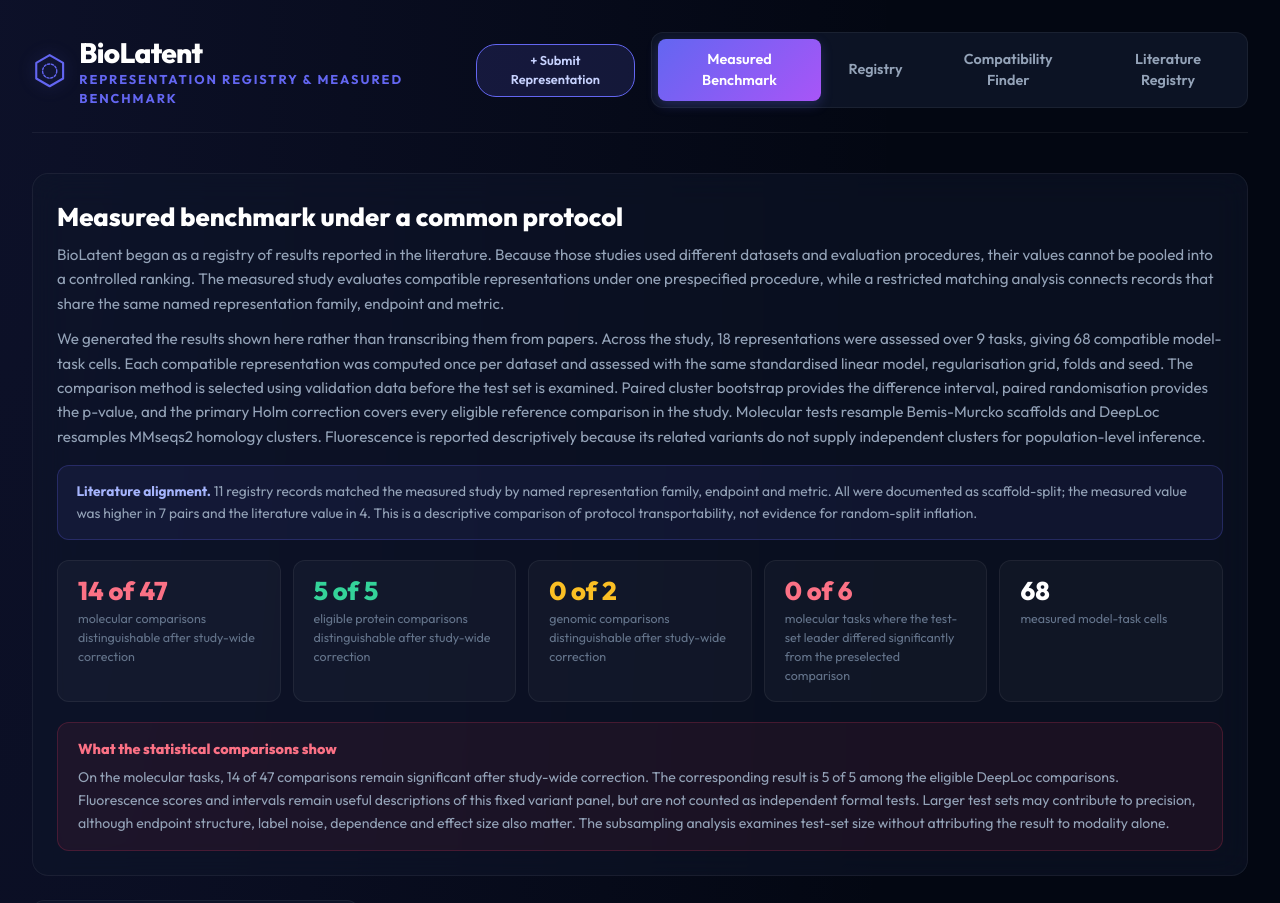
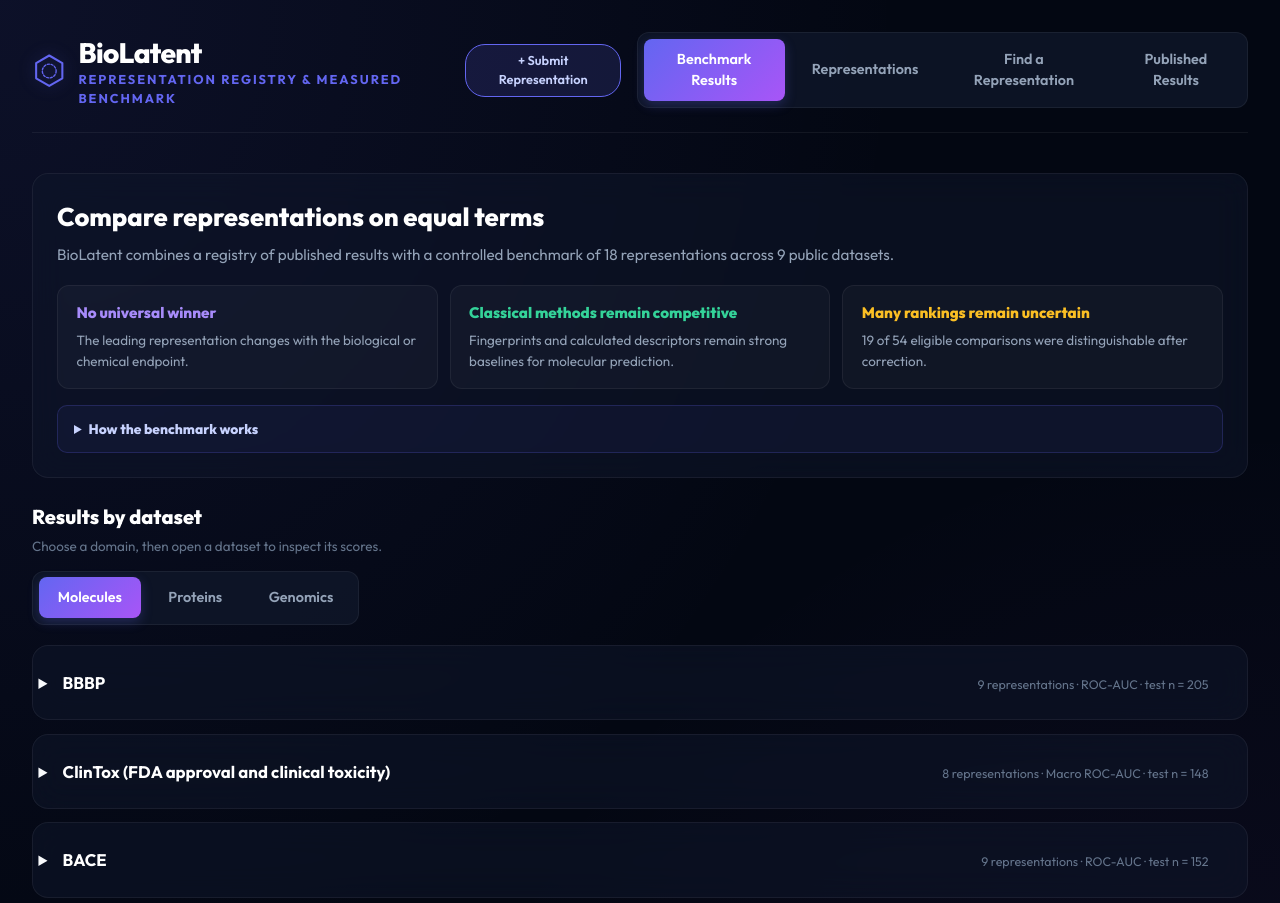
Before and after one commit to yboulaamane/biolatent, a Next.js app: page / in a window 1280 px wide. Shown: the top 903 px of the page. Built offline with nearby package versions, Linux system fonts and the light colour scheme.

Commit message:
Simplify benchmark results page

```diff
--- a/src/app/components/StudyTab.tsx
+++ b/src/app/components/StudyTab.tsx
@@ -80,7 +80,24 @@
   );
 }
 
+function Finding({ title, text, tone }: { title: string; text: string; tone: string }) {
+  return (
+    <div style={{
+      background: 'rgba(255,255,255,0.03)', border: '1px solid var(--border-card)',
+      borderRadius: '12px', padding: '1rem 1.15rem', flex: '1 1 240px',
+    }}>
+      <div style={{ color: tone, fontSize: '0.95rem', fontWeight: 800, marginBottom: '0.35rem' }}>
+        {title}
+      </div>
+      <div style={{ color: 'var(--text-secondary)', fontSize: '0.84rem', lineHeight: 1.55 }}>
+        {text}
+      </div>
+    </div>
+  );
+}
+
 function TaskCard({ task }: { task: string }) {
+  const [showAdvanced, setShowAdvanced] = useState(false);
   const meta = RESULTS[task];
   const paired = PAIRED[task];
   const rows = taskRows(task);
@@ -101,21 +118,49 @@
   }
 
   return (
-    <div className="glass-card" style={{ marginBottom: '1.25rem' }}>
+    <details className="glass-card" style={{ marginBottom: '0.85rem' }}>
+      <summary style={{ cursor: 'pointer', listStylePosition: 'outside' }}>
+        <span style={{
+          display: 'inline-flex', justifyContent: 'space-between', alignItems: 'baseline',
+          flexWrap: 'wrap', gap: '0.5rem', width: 'calc(100% - 1.25rem)', marginLeft: '0.35rem',
+        }}>
+          <strong style={{ fontSize: '1.05rem', color: '#fff' }}>
+            {meta.dataset_label ?? task}
+          </strong>
+          <span style={{ color: 'var(--text-muted)', fontSize: '0.78rem' }}>
+            {rows.length} representations · {metric} · test n = {meta.n_test.toLocaleString()}
+          </span>
+        </span>
+      </summary>
+
       <div style={{
         display: 'flex', justifyContent: 'space-between',
-        alignItems: 'baseline', flexWrap: 'wrap', gap: '0.5rem',
+        alignItems: 'center', flexWrap: 'wrap', gap: '0.75rem', marginTop: '1rem',
       }}>
-        <h3 style={{ fontSize: '1.15rem', fontWeight: 800, color: '#fff' }}>
-          {meta.dataset_label ?? task}
-        </h3>
         <div style={{ color: 'var(--text-muted)', fontSize: '0.78rem' }}>
-          {metric} · test n = {meta.n_test.toLocaleString()} · {meta.split_source}
+          {meta.split_source}
           {meta.dataset_source ? ` · ${meta.dataset_source}` : ''}
         </div>
+        <button
+          type="button"
+          onClick={() => setShowAdvanced((value) => !value)}
+          style={{
+            border: '1px solid rgba(99,102,241,0.45)', background: 'rgba(99,102,241,0.08)',
+            color: '#c7d2fe', borderRadius: '8px', padding: '0.4rem 0.7rem',
+            fontSize: '0.75rem', fontWeight: 700, cursor: 'pointer',
+          }}
+        >
+          {showAdvanced ? 'Hide advanced columns' : 'Show advanced columns'}
+        </button>
       </div>
 
-      <div style={{ color: 'var(--text-secondary)', fontSize: '0.8rem', marginTop: '0.4rem' }}>
+      <details style={{ marginTop: '0.7rem' }}>
+        <summary style={{
+          color: 'var(--text-secondary)', cursor: 'pointer', fontSize: '0.8rem', fontWeight: 700,
+        }}>
+          Dataset and statistical details
+        </summary>
+        <div style={{ color: 'var(--text-secondary)', fontSize: '0.8rem', marginTop: '0.45rem', lineHeight: 1.55 }}>
           {meta.dataset_variant && (
             <>Variant: <strong style={{ color: '#fff' }}>{meta.dataset_variant}</strong>. </>
           )}
@@ -135,17 +180,18 @@
               {exposureBits.join(', ')}</strong>.</>
           )}
         </div>
+      </details>
 
       <div style={{ overflowX: 'auto' }}>
         <table className="benchmark-table">
           <thead>
             <tr>
               <th>Representation</th>
-              <th style={{ textAlign: 'right' }}>Dim</th>
-              <th style={{ textAlign: 'right' }}>Linear probe</th>
+              {showAdvanced && <th style={{ textAlign: 'right' }}>Dim</th>}
+              <th style={{ textAlign: 'right' }}>Score</th>
               <th>95% interval</th>
-              <th>vs validation reference</th>
-              <th style={{ textAlign: 'right' }}>MLP gap</th>
+              {showAdvanced && <th>vs validation reference</th>}
+              {showAdvanced && <th style={{ textAlign: 'right' }}>MLP gap</th>}
             </tr>
           </thead>
           <tbody>
@@ -161,9 +207,11 @@
                     }}>no pretraining</span>
                   )}
                 </td>
+                {showAdvanced && (
                   <td style={{ textAlign: 'right', fontVariantNumeric: 'tabular-nums' }}>
                     {r.dim.toLocaleString()}
                   </td>
+                )}
                 <td style={{
                   textAlign: 'right', color: '#fff', fontWeight: 700,
                   fontVariantNumeric: 'tabular-nums',
@@ -175,6 +223,7 @@
                     ? `[${formatScore(r.ciLow)}, ${formatScore(r.ciHigh)}]`
                     : '—'}
                 </td>
+                {showAdvanced && (
                   <td>
                     <VerdictBadge verdict={r.verdict} />
                     {(r.verdict === 'worse' || r.verdict === 'better') && r.pHolm !== undefined && (
@@ -186,18 +235,21 @@
                       </span>
                     )}
                   </td>
+                )}
+                {showAdvanced && (
                   <td style={{
                     textAlign: 'right', fontVariantNumeric: 'tabular-nums',
                     color: (r.gap ?? 0) < 0 ? '#94a3b8' : '#34d399',
                   }}>
                     {r.gap !== undefined ? (r.gap > 0 ? '+' : '') + r.gap.toFixed(4) : '—'}
                   </td>
+                )}
               </tr>
             ))}
           </tbody>
         </table>
       </div>
-    </div>
+    </details>
   );
 }
 
@@ -494,82 +546,85 @@
   const prot = separationSummary('protein');
   const genomic = separationSummary('genomics');
   const tasks = tasksByModality(modality);
+  const resolved = mol.reliable + prot.reliable + genomic.reliable;
+  const eligible = mol.total + prot.total + genomic.total;
 
   return (
     <div>
       <div className="glass-card" style={{ marginBottom: '1.5rem' }}>
         <h2 style={{ fontSize: '1.6rem', fontWeight: 800, color: '#fff', marginBottom: '0.4rem' }}>
-          Measured benchmark under a common protocol
+          Compare representations on equal terms
         </h2>
         <p style={{ color: 'var(--text-secondary)', fontSize: '0.95rem', lineHeight: 1.6 }}>
-          BioLatent began as a registry of results reported in the literature. Because those
-          studies used different datasets and evaluation procedures, their values cannot be
-          pooled into a controlled ranking. The measured study evaluates compatible representations
-          under one prespecified procedure, while a restricted matching analysis connects records
-          that share the same named representation family, endpoint and metric.
-        </p>
-        <p style={{ color: 'var(--text-secondary)', fontSize: '0.95rem', lineHeight: 1.6, marginTop: '0.7rem' }}>
-          We generated the results shown here rather than transcribing them from papers. Across the
-          study, {totalModels()} representations were assessed over {Object.keys(RESULTS).length}{' '}
-          tasks, giving {totalCells()} compatible model-task cells. Each compatible representation
-          was computed once per dataset and assessed with the same standardised linear model,
-          regularisation grid, folds and seed. The comparison method is selected using validation
-          data before the test set is examined. Paired cluster bootstrap provides the difference
-          interval, paired randomisation provides the p-value, and the primary Holm correction
-          covers every eligible reference comparison in the study. Molecular tests resample
-          Bemis-Murcko scaffolds and DeepLoc resamples MMseqs2 homology clusters. Fluorescence is
-          reported descriptively because its related variants do not supply independent clusters
-          for population-level inference.
+          BioLatent combines a registry of published results with a controlled benchmark of{' '}
+          {totalModels()} representations across {Object.keys(RESULTS).length} public datasets.
         </p>
 
-        <div style={{
-          marginTop: '1rem', padding: '0.9rem 1.15rem',
-          background: 'rgba(99, 102, 241, 0.08)',
-          border: '1px solid rgba(99, 102, 241, 0.25)', borderRadius: '12px',
-          color: 'var(--text-secondary)', fontSize: '0.86rem', lineHeight: 1.6,
-        }}>
-          <strong style={{ color: '#a5b4fc' }}>Literature alignment.</strong>{' '}
-          {literatureComparison.matched_summary.pairs} registry records matched the measured study
-          by named representation family, endpoint and metric. All were documented as scaffold-split; the measured
-          value was higher in {literatureComparison.matched_summary.measured_higher} pairs and the
-          literature value in {literatureComparison.matched_summary.literature_higher}. This is a
-          descriptive comparison of protocol transportability, not evidence for random-split inflation.
+        <div style={{ display: 'flex', gap: '0.75rem', flexWrap: 'wrap', marginTop: '1.1rem' }}>
+          <Finding
+            title="No universal winner"
+            text="The leading representation changes with the biological or chemical endpoint."
+            tone="#a78bfa"
+          />
+          <Finding
+            title="Classical methods remain competitive"
+            text="Fingerprints and calculated descriptors remain strong baselines for molecular prediction."
+            tone="#34d399"
+          />
+          <Finding
+            title="Many rankings remain uncertain"
+            text={`${resolved} of ${eligible} eligible comparisons were distinguishable after correction.`}
+            tone="#fbbf24"
+          />
         </div>
 
-        <div style={{ display: 'flex', gap: '0.75rem', flexWrap: 'wrap', marginTop: '1.25rem' }}>
-          <Stat value={`${mol.reliable} of ${mol.total}`}
-                label="molecular comparisons distinguishable after study-wide correction"
-                tone="#fb7185" />
-          <Stat value={`${prot.reliable} of ${prot.total}`}
-                label="eligible protein comparisons distinguishable after study-wide correction"
-                tone="#34d399" />
-          <Stat value={`${genomic.reliable} of ${genomic.total}`}
-                label="genomic comparisons distinguishable after study-wide correction"
-                tone="#fbbf24" />
-          <Stat value={`${mol.referencesDifferFromTestBest} of ${mol.tasks}`}
-                label="molecular tasks where the test-set leader differed significantly from the preselected comparison"
-                tone="#fb7185" />
-          <Stat value={`${totalCells()}`} label="measured model-task cells" />
+        <details style={{
+          marginTop: '1rem', padding: '0.8rem 1rem',
+          background: 'rgba(99, 102, 241, 0.06)',
+          border: '1px solid rgba(99, 102, 241, 0.22)', borderRadius: '10px',
+        }}>
+          <summary style={{ color: '#c7d2fe', cursor: 'pointer', fontWeight: 800, fontSize: '0.86rem' }}>
+            How the benchmark works
+          </summary>
+          <div style={{ color: 'var(--text-secondary)', fontSize: '0.84rem', lineHeight: 1.6, marginTop: '0.7rem' }}>
+            <p>
+              The measured results were generated under one prespecified procedure rather than
+              transcribed from papers. Each compatible representation was calculated once and
+              evaluated with the same standardised linear model, regularisation search, folds and seed.
+              The comparison method was chosen using validation data before the test set was examined.
+            </p>
+            <p style={{ marginTop: '0.6rem' }}>
+              Difference intervals use paired cluster bootstrap, p-values use paired randomisation,
+              and eligible comparisons are adjusted together using Holm correction. Molecular tests
+              resample Bemis–Murcko scaffolds and DeepLoc resamples MMseqs2 homology clusters.
+              Fluorescence is descriptive because its test variants do not form independent clusters
+              at the prespecified threshold.
+            </p>
+            <p style={{ marginTop: '0.6rem' }}>
+              <strong style={{ color: '#fff' }}>Literature comparison.</strong>{' '}
+              {literatureComparison.matched_summary.pairs} registry records matched by representation
+              family, endpoint and metric. All used documented scaffold splits. The measured value was
+              higher in {literatureComparison.matched_summary.measured_higher} pairs and the literature
+              value in {literatureComparison.matched_summary.literature_higher}. This describes how
+              results transfer across protocols; it does not test random-split inflation.
+            </p>
+            <div style={{ display: 'flex', gap: '0.6rem', flexWrap: 'wrap', marginTop: '0.85rem' }}>
+              <Stat value={`${mol.reliable}/${mol.total}`} label="molecular comparisons resolved" tone="#fb7185" />
+              <Stat value={`${prot.reliable}/${prot.total}`} label="eligible protein comparisons resolved" tone="#34d399" />
+              <Stat value={`${genomic.reliable}/${genomic.total}`} label="genomic comparisons resolved" tone="#fbbf24" />
+              <Stat value={`${totalCells()}`} label="measured model–dataset evaluations" />
+            </div>
+          </div>
+        </details>
       </div>
 
-        <div style={{
-          marginTop: '1.25rem', padding: '1rem 1.25rem',
-          background: 'rgba(244, 63, 94, 0.07)',
-          border: '1px solid rgba(244, 63, 94, 0.2)', borderRadius: '12px',
-        }}>
-          <div style={{ color: '#fb7185', fontWeight: 800, fontSize: '0.9rem', marginBottom: '0.35rem' }}>
-            What the statistical comparisons show
-          </div>
-          <div style={{ color: 'var(--text-secondary)', fontSize: '0.88rem', lineHeight: 1.6 }}>
-            On the molecular tasks, {mol.reliable} of {mol.total} comparisons remain significant
-            after study-wide correction. The corresponding result is {prot.reliable} of{' '}
-            {prot.total} among the eligible DeepLoc comparisons. Fluorescence scores and
-            intervals remain useful descriptions of this fixed variant panel, but are not counted
-            as independent formal tests. Larger test sets may contribute to precision, although
-            endpoint structure, label noise, dependence and effect size also matter. The
-            subsampling analysis examines test-set size without attributing the result to modality alone.
-          </div>
-        </div>
+      <div style={{ marginBottom: '0.9rem' }}>
+        <h2 style={{ color: '#fff', fontSize: '1.25rem', fontWeight: 800, marginBottom: '0.25rem' }}>
+          Results by dataset
+        </h2>
+        <p style={{ color: 'var(--text-muted)', fontSize: '0.84rem' }}>
+          Choose a domain, then open a dataset to inspect its scores.
+        </p>
       </div>
 
       <div className="tabs-nav" style={{ marginBottom: '1.25rem' }}>
@@ -584,12 +639,16 @@
 
       {tasks.map((t) => <TaskCard key={t} task={t} />)}
 
+      <details className="glass-card" style={{ marginTop: '1.25rem' }}>
+        <summary style={{ color: '#fff', cursor: 'pointer', fontWeight: 800, fontSize: '1rem' }}>
+          Additional analyses and interpretation
+        </summary>
+        <div style={{ marginTop: '1rem' }}>
           <TopGroupPanel modality={modality} />
           <ResolutionPanel modality={modality} />
           {modality === 'protein' && <LadderPanel />}
           <ExposurePanel />
 
-      <div className="glass-card">
           <h3 style={{ fontSize: '1.05rem', fontWeight: 800, color: '#fff' }}>
             How to read these numbers
           </h3>
@@ -609,12 +668,13 @@
               variance from the split itself.</li>
             <li><strong style={{ color: '#fff' }}>The MLP column is a diagnostic, never ranked.</strong> Ranking
               it would measure the MLP&apos;s capacity rather than the representation; the
-            informative part is its gap to the linear probe.</li>
+              informative part is its gap to the linear model.</li>
             <li><strong style={{ color: '#fff' }}>Values are internally comparable, not externally.</strong> Every
               dataset variant and split is stated beside its result. These values must
               not be mixed with literature values produced under different protocols.</li>
           </ul>
         </div>
+      </details>
     </div>
   );
 }
--- a/src/app/page.tsx
+++ b/src/app/page.tsx
@@ -471,13 +471,13 @@
               className={`tab-btn ${activeTab === 'study' ? 'active' : ''}`}
               onClick={() => setActiveTab('study')}
             >
-              Measured Benchmark
+              Benchmark Results
             </button>
             <button
               className={`tab-btn ${activeTab === 'directory' ? 'active' : ''}`}
               onClick={() => setActiveTab('directory')}
             >
-              Registry
+              Representations
             </button>
             <button
               className={`tab-btn ${activeTab === 'wizard' ? 'active' : ''}`}
@@ -486,13 +486,13 @@
                 resetWizard();
               }}
             >
-              Compatibility Finder
+              Find a Representation
             </button>
             <button
               className={`tab-btn ${activeTab === 'benchmarks' ? 'active' : ''}`}
               onClick={() => setActiveTab('benchmarks')}
             >
-              Literature Registry
+              Published Results
             </button>
           </div>
         </div>
```
Lines whose indentation alone changed are shown as unchanged.
